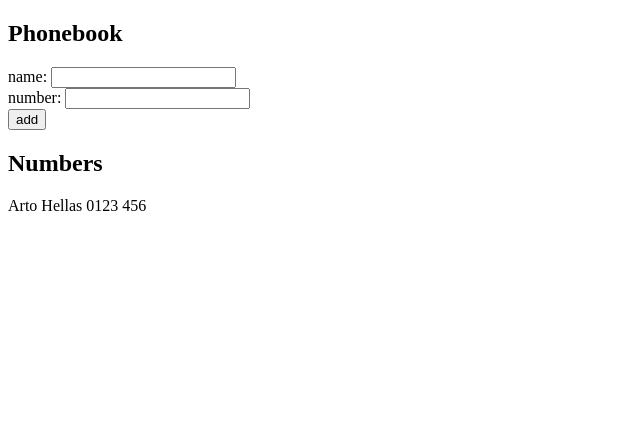
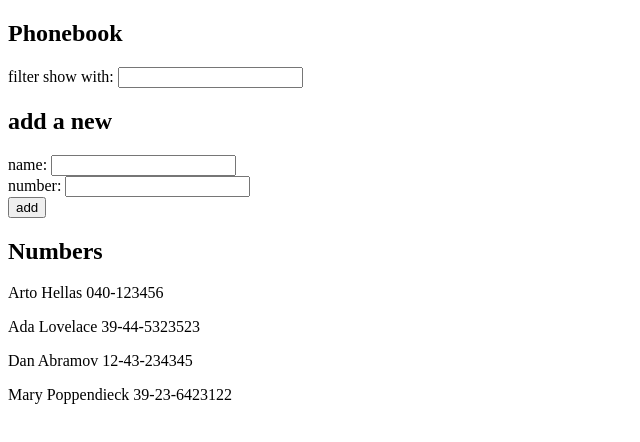
Before and after one commit to Tsoiffer/Fullstack-Open-2023-tsoiffer, a React (Create React App) app in the folder part2/phoneguide/: page / in a window 1280 px wide. Shown: the top 442 px of the page, without its empty margins (0-640 px from the left). Built offline with nearby package versions, Linux system fonts and the light colour scheme.

Commit message:
se carga ejercicio 2.9

```diff
--- a/part2/phoneguide/src/App.js
+++ b/part2/phoneguide/src/App.js
@@ -1,11 +1,15 @@
 import React, { useState } from "react";
-
+const initialPersons = [
+  { name: "Arto Hellas", number: "040-123456" },
+  { name: "Ada Lovelace", number: "39-44-5323523" },
+  { name: "Dan Abramov", number: "12-43-234345" },
+  { name: "Mary Poppendieck", number: "39-23-6423122" },
+];
 const App = () => {
-  const [persons, setPersons] = useState([
-    { name: "Arto Hellas", number: "0123 456" },
-  ]);
+  const [persons, setPersons] = useState(initialPersons);
   const [newName, setNewName] = useState("");
   const [newNumber, setNewNumber] = useState("");
+  const [toFilter, setfilter] = useState("");
 
   const addPerson = (event) => {
     event.preventDefault();
@@ -20,10 +24,22 @@
   const handleNumberChange = (event) => {
     setNewNumber(event.target.value);
   };
+  const handleFilterChange = (event) => {
+    setfilter(event.target.value);
+  };
 
+  const personsFilter = persons.filter((person) =>
+    person.name.toLowerCase().includes(toFilter.toLowerCase())
+  );
+  const personsShow = toFilter === "" ? persons : personsFilter;
   return (
     <div>
       <h2>Phonebook</h2>
+      <div>
+        filter show with:{" "}
+        <input value={toFilter} onChange={handleFilterChange} />
+      </div>
+      <h2>add a new</h2>
       <form onSubmit={addPerson}>
         <div>
           name: <input value={newName} onChange={handleNameChange} />
@@ -36,7 +52,7 @@
         </div>
       </form>
       <h2>Numbers</h2>
-      {persons.map((person) => (
+      {personsShow.map((person) => (
         <p key={person.name}>
           {person.name} {person.number}
         </p>
```
